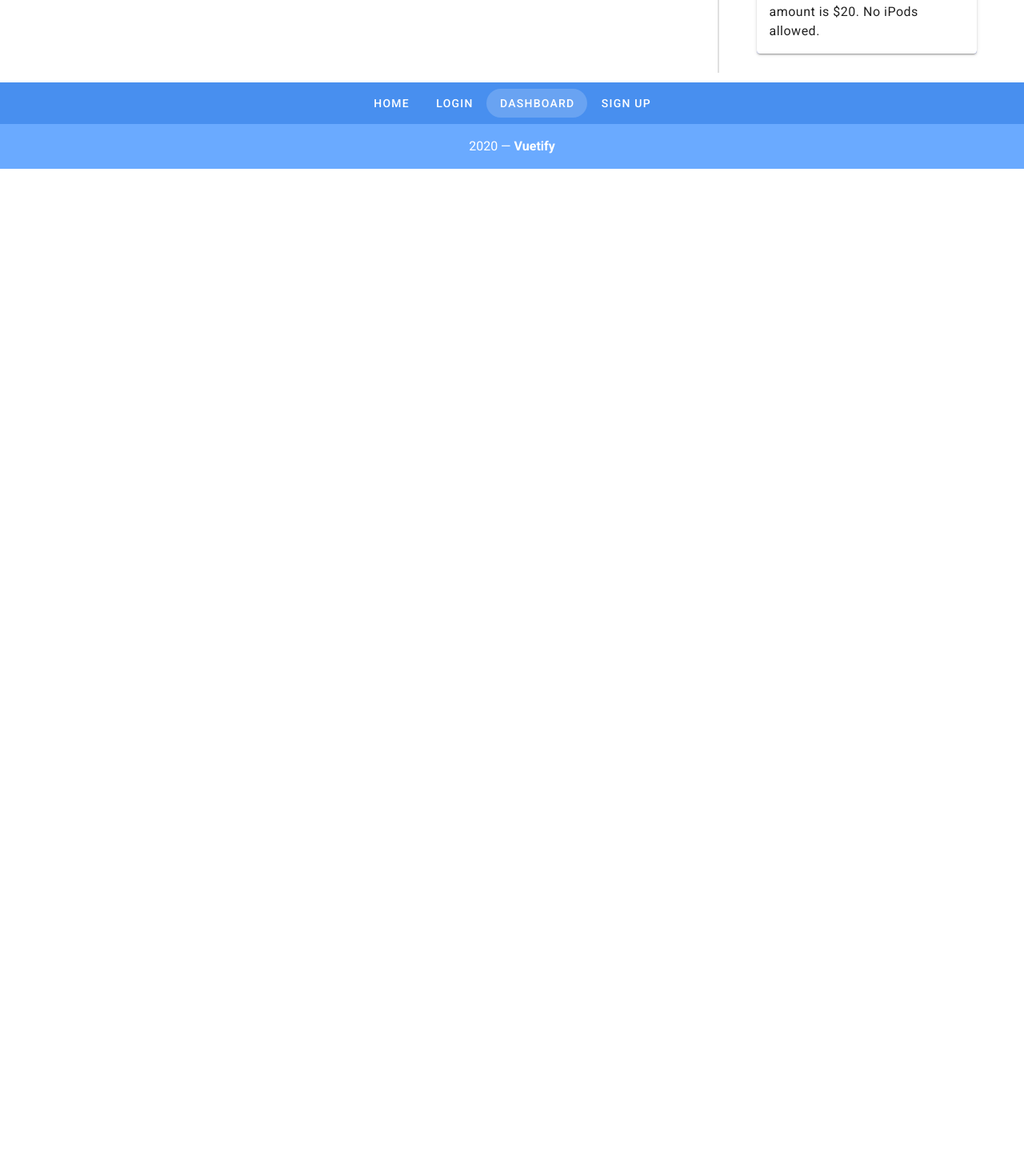
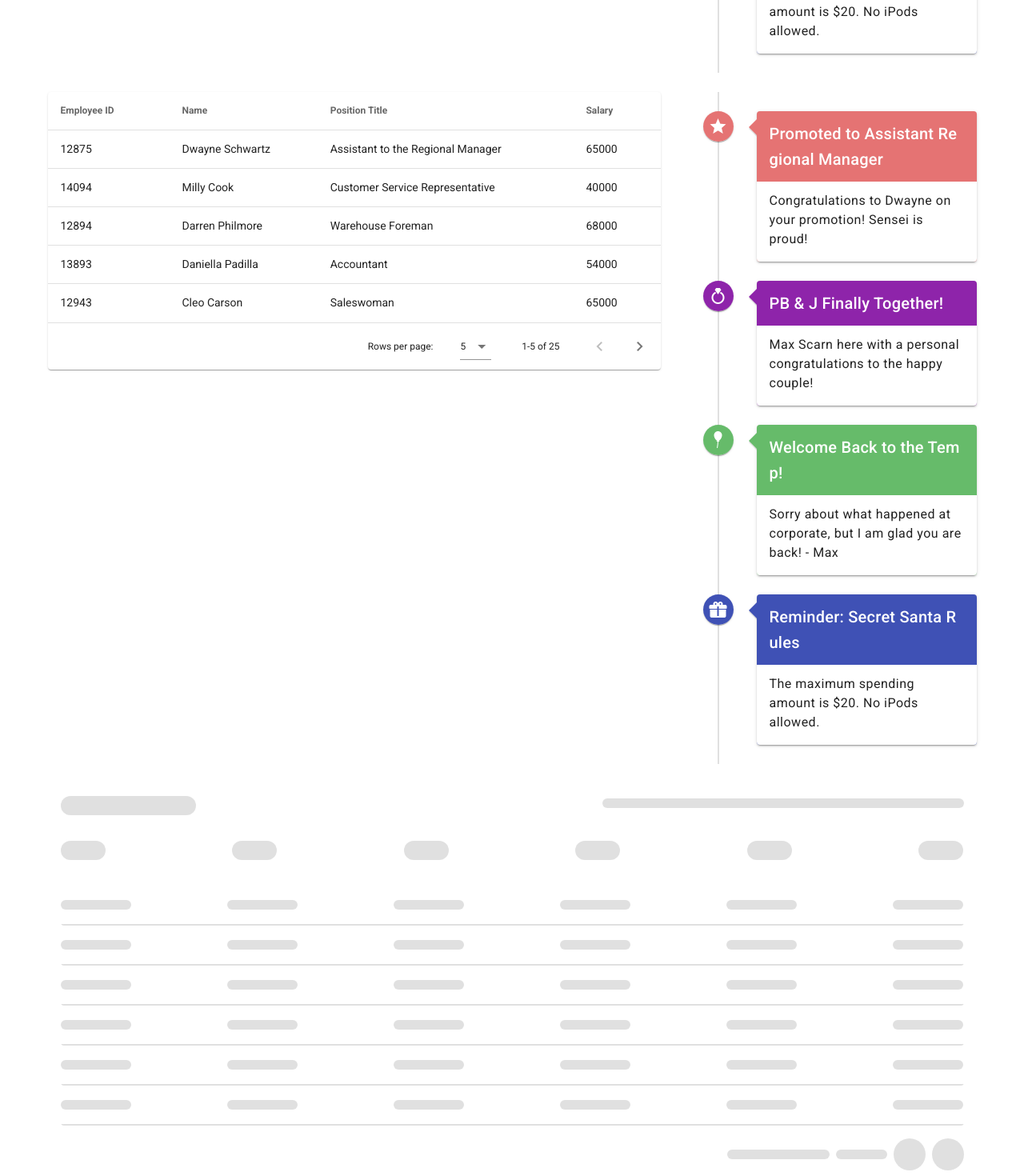
Before and after one commit to roamzz/vuetify-vuejs-example, a Vue app: page /dashboard in a window 1280 px wide. Shown: the part 1280-2750 px from the top of the page at 80% size. Before the commit the page ends 1491 px from the top, so only its background shows below. Built offline with nearby package versions, Linux system fonts and the light colour scheme.

Commit message:
v-intersect directive

```diff
--- a/src/views/Dashboard.vue
+++ b/src/views/Dashboard.vue
@@ -9,7 +9,13 @@
     </v-row>
 
     <v-row>
-      <v-col v-for="(statistic, index) in statistics" :key="index" cols="12" md="6" lg="3">
+      <v-col
+        v-for="(statistic, index) in statistics"
+        :key="index"
+        cols="12"
+        md="6"
+        lg="3"
+      >
         <StatisticCard :statistic="statistic"></StatisticCard>
       </v-col>
     </v-row>
@@ -24,6 +30,25 @@
 
       <v-col cols="12" md="4">
         <EventTimeline :timeline="timeline"></EventTimeline>
+      </v-col>
+    </v-row>
+
+    <v-row id="below-the-fold" v-intersect="showMoreContent">
+      <v-col cols="12" md="8">
+        <EmployeesTable :employees="employees" @select-employee="setEmployee" />
+      </v-col>
+      <v-col cols="12" md="4">
+        <EventTimeline :timeline="timeline" />
+      </v-col>
+    </v-row>
+
+    <v-row v-if="loadNewContent" id="more-content">
+      <v-col>
+        <v-skeleton-loader
+          ref="skeleton"
+          type="table"
+          class="mx-auto"
+        ></v-skeleton-loader>
       </v-col>
     </v-row>
 
@@ -57,6 +82,7 @@ export default {
   },
   data() {
     return {
+      loadNewContent: false,
       snackbar: false,
       currentItem: "",
       employees: employeesData,
@@ -70,6 +96,13 @@ export default {
     };
   },
   methods: {
+    showMoreContent(entries) {
+console.log(entries[0].isIntersecting);
+
+this.loadNewContent = entries[0].isIntersecting
+
+        },
+
     setEmployee(event) {
       this.snackbar = true;
       this.selectedEmployee.name = event.name;
```
